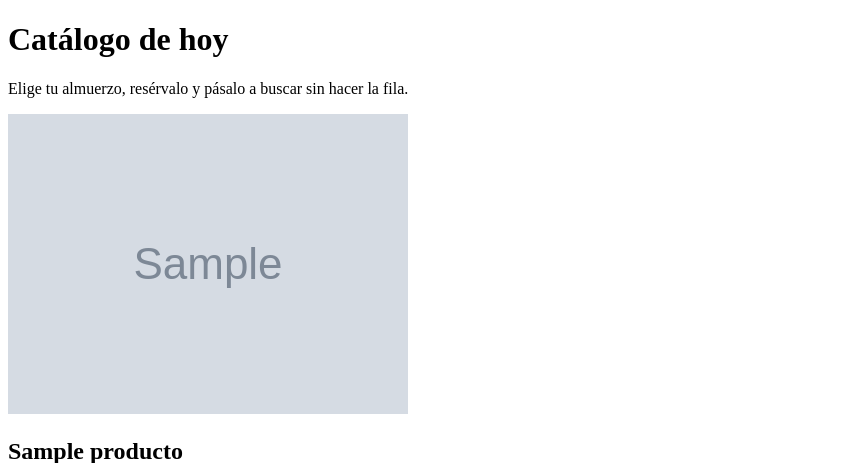
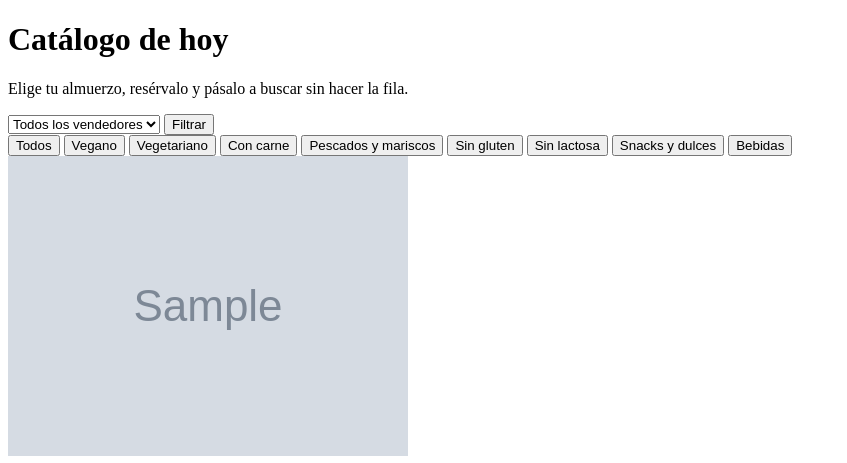
Before and after one commit to 0seroso/isf1, a Django app: template sp1/u-pedidos/productos/templates/productos/catalogo.html in a window 1280 px wide. Shown: the part 26-489 px from the top of the page, without its empty margins (0-847 px from the left). Run offline with Django 5.2, Linux system fonts and the light colour scheme; data comes from the database, SQL or seed files in the repository; tables that the repository leaves empty hold one stand-in row (values such as "Sample post"); the template is opened without the code that fills it: values that come from a table or form of the project are taken from there, most other values are stand-ins (such as "Sample title", 1, 10 or a date in 2020); grey boxes marked "Sample" are stand-in pictures.

Commit message:
feat: agregar filtro por categoría y vendedor

```diff
--- a/sp1/u-pedidos/productos/templates/productos/catalogo.html
+++ b/sp1/u-pedidos/productos/templates/productos/catalogo.html
@@ -3,6 +3,26 @@
 {% block content %}
 <h1>Catálogo de hoy</h1>
 <p>Elige tu almuerzo, resérvalo y pásalo a buscar sin hacer la fila.</p>
+
+<form method="get" class="filtros">
+    <input type="hidden" name="categoria" {% if categoria_actual %} value="{{ categoria_actual }}" {% endif %}>
+    <select name="vendedor">
+        <option value="">Todos los vendedores</option>
+        {% for v in vendedores %}
+        <option value="{{ v.id }}" {% if vendedor_actual == v.id %} selected{% endif %}>{{ v.nombre }}</option>
+        {% endfor %}
+    </select>
+    <button type="submit">Filtrar</button>
+
+    <div class="chips">
+        <button type="submit" name="categoria" value=""
+            class="chip{% if not categoria_actual %} activo{% endif %}">Todos</button>
+        {% for c in categorias %}
+        <button type="submit" name="categoria" value="{{ c.id }}"
+            class="chip{% if categoria_actual == c.id %} activo{% endif %}">{{ c.nombre }}</button>
+        {% endfor %}
+    </div>
+</form>
 
 <div class="productos">
     {% for p in productos %}
```
Also changed, not shown: sp1/u-pedidos/productos/views.py (+20 -3 lines).
